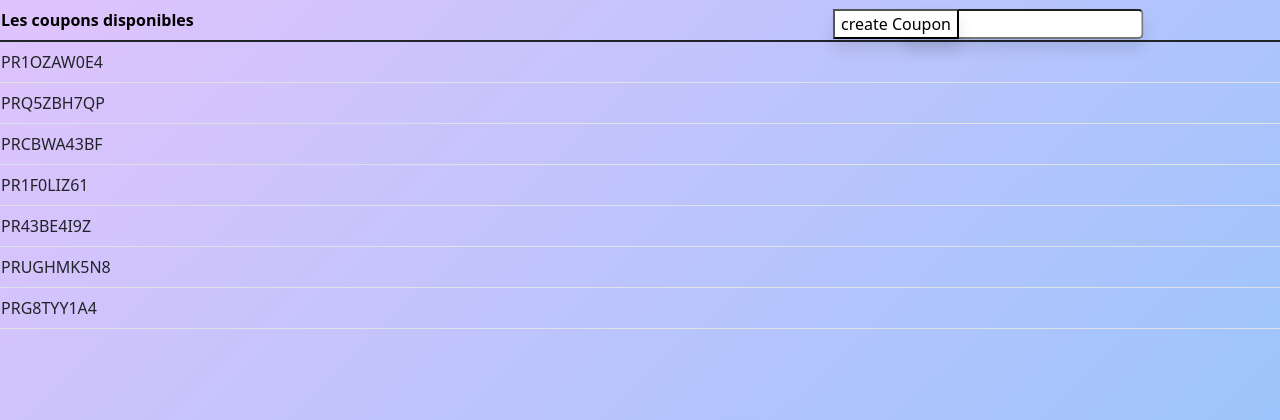
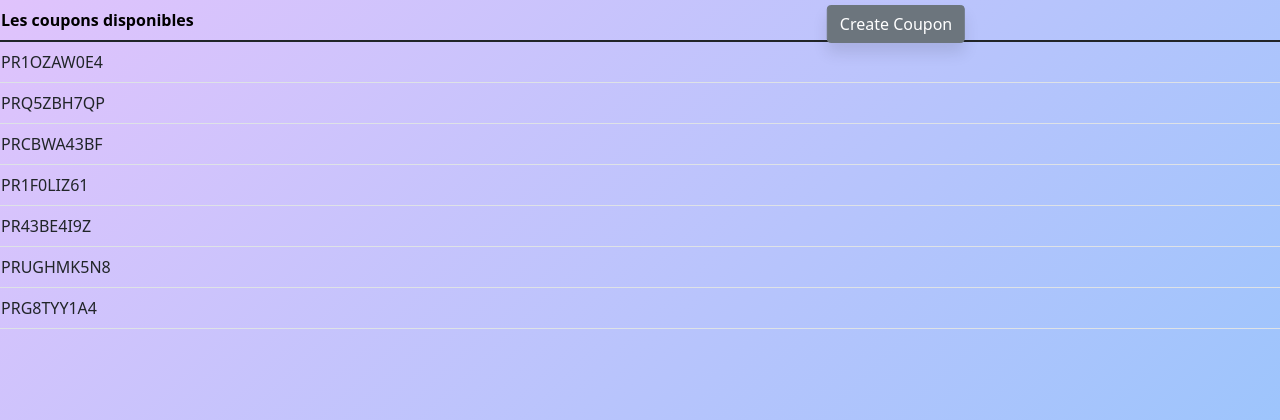
Before and after one commit to Rayduxx/Web_Project_Esprit, a PHP site: page /view/admin/ajoutCoupon.php in a window 1280 px wide. Shown: the top 420 px of the page. Run offline with PHP 8.4, Linux system fonts and the light colour scheme; data comes from the database, SQL or seed files in the repository; some libraries are stand-ins or nearby versions.

Commit message:
Update ajoutCoupon.php

```diff
--- a/view/admin/ajoutCoupon.php
+++ b/view/admin/ajoutCoupon.php
@@ -25,10 +25,7 @@
 <body>
 
 
-    <form method="post">
-        <input type="number" id="nombre" name="nombre" value="1">
-        <button type="submit" name="formCoupon" >create Coupon</button>
-    </form>
+
     <?php $mysqli = new mysqli('localhost','root','','projet_web') or die(mysqli_error($mysqli));
  $result = $mysqli->query("SELECT * FROM coupon") or die($mysqli->error);
  //pre_r($result);
@@ -48,5 +45,10 @@
             </tr>
             <?php endwhile; ?>
      </table>
+     <form method="post">
+
+        <button type="submit" name="formCoupon" class="btn btn-secondary" >Create Coupon</button>
+    </form>
+
 </body>
 </html>
```
